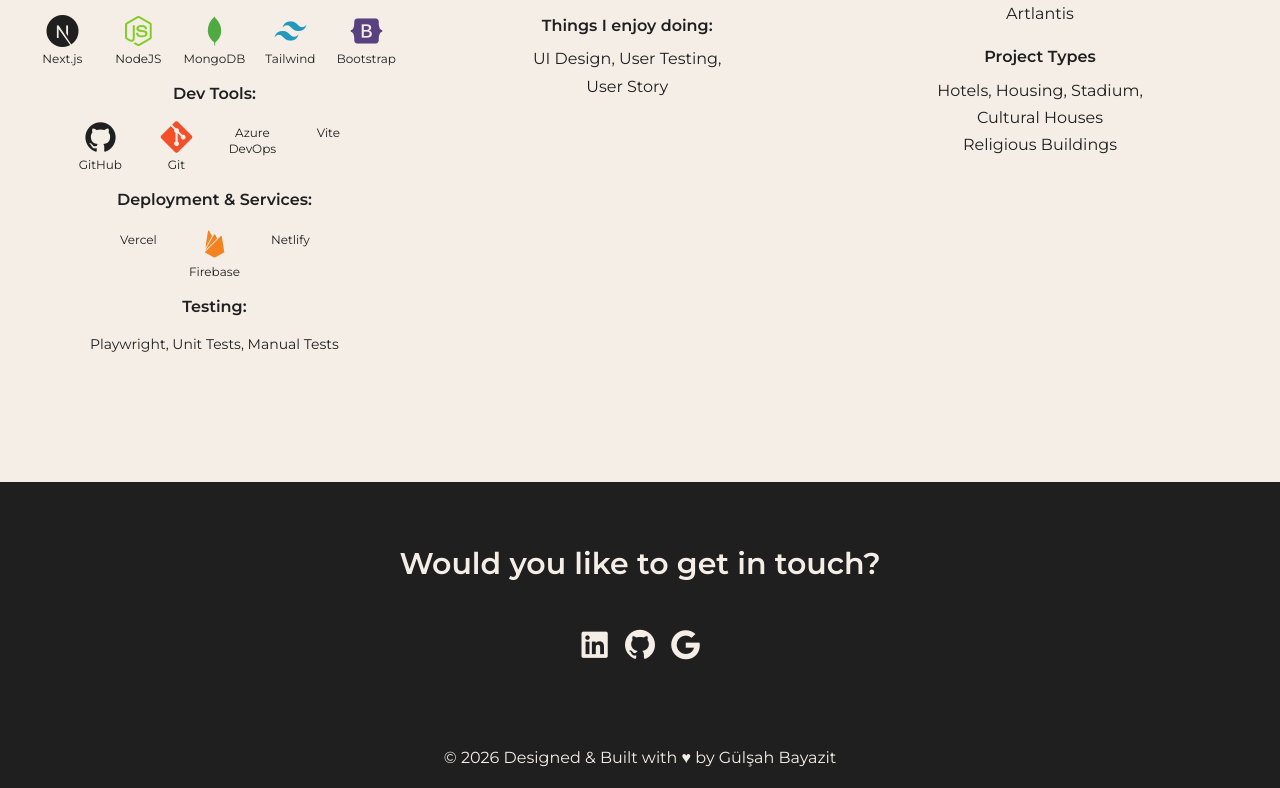
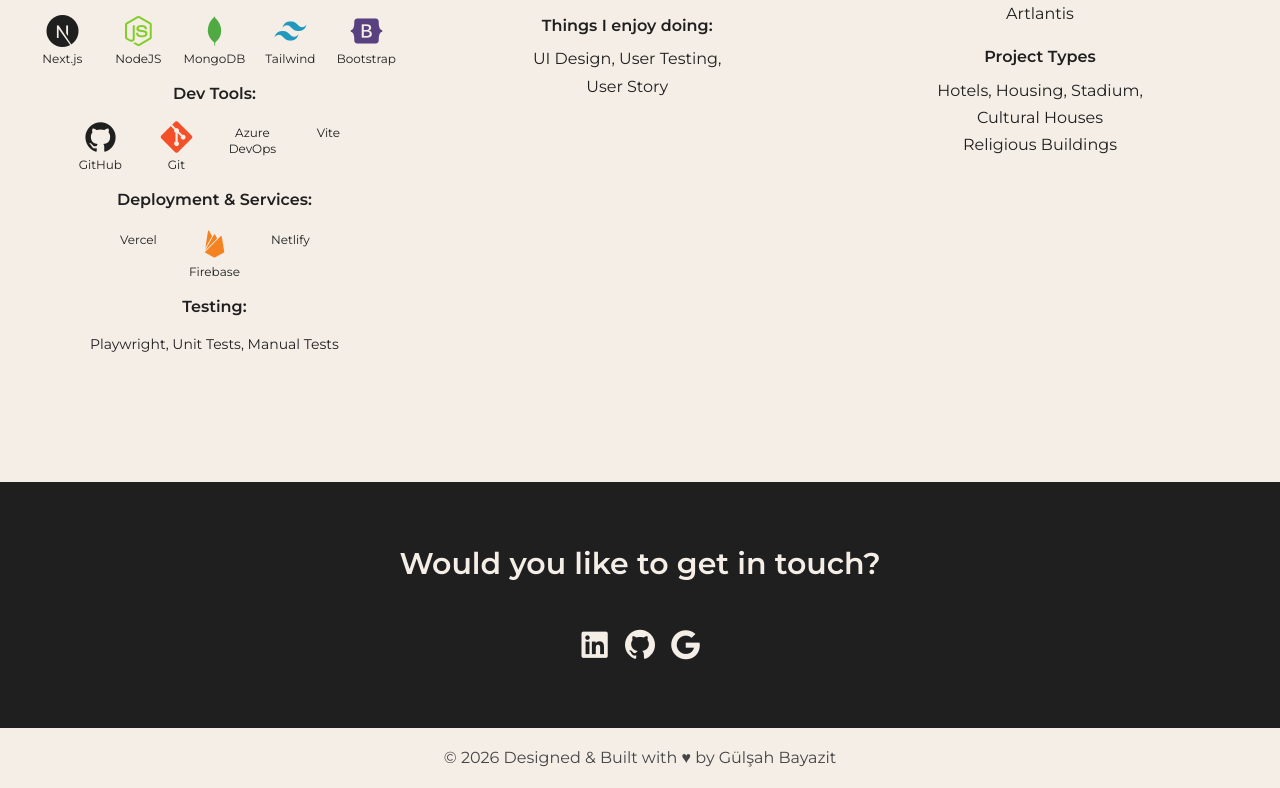
Before and after one commit to gulsahbayazit/portfolio-project, a React (Vite) app: page / in a window 1280 px wide. Shown: the part 4615-5403 px from the top of the page. Built offline with nearby package versions, Linux system fonts and the light colour scheme.

Commit message:
backgroun color changed

```diff
--- a/src/components/Footer.tsx
+++ b/src/components/Footer.tsx
@@ -1,19 +1,8 @@
 import React from "react";
 
 function Footer() {
-  const currentPage = window.location.pathname;
-  const isWhiteFooter =
-    currentPage === "/" ||
-    currentPage === "/contact" ||
-    currentPage === "/about";
-
   return (
-    <footer
-      className={`
-        w-full text-center py-4
-        ${isWhiteFooter ? "text-primary bg-black" : "text-black bg-white"}
-      `}
-    >
+    <footer className="w-full text-center py-4 bg-[var(--color-primary)]  text-[var(--color-black-variant)]">
       <span>
         © {new Date().getFullYear()} Designed & Built with &hearts; by Gülşah
         Bayazit
```
